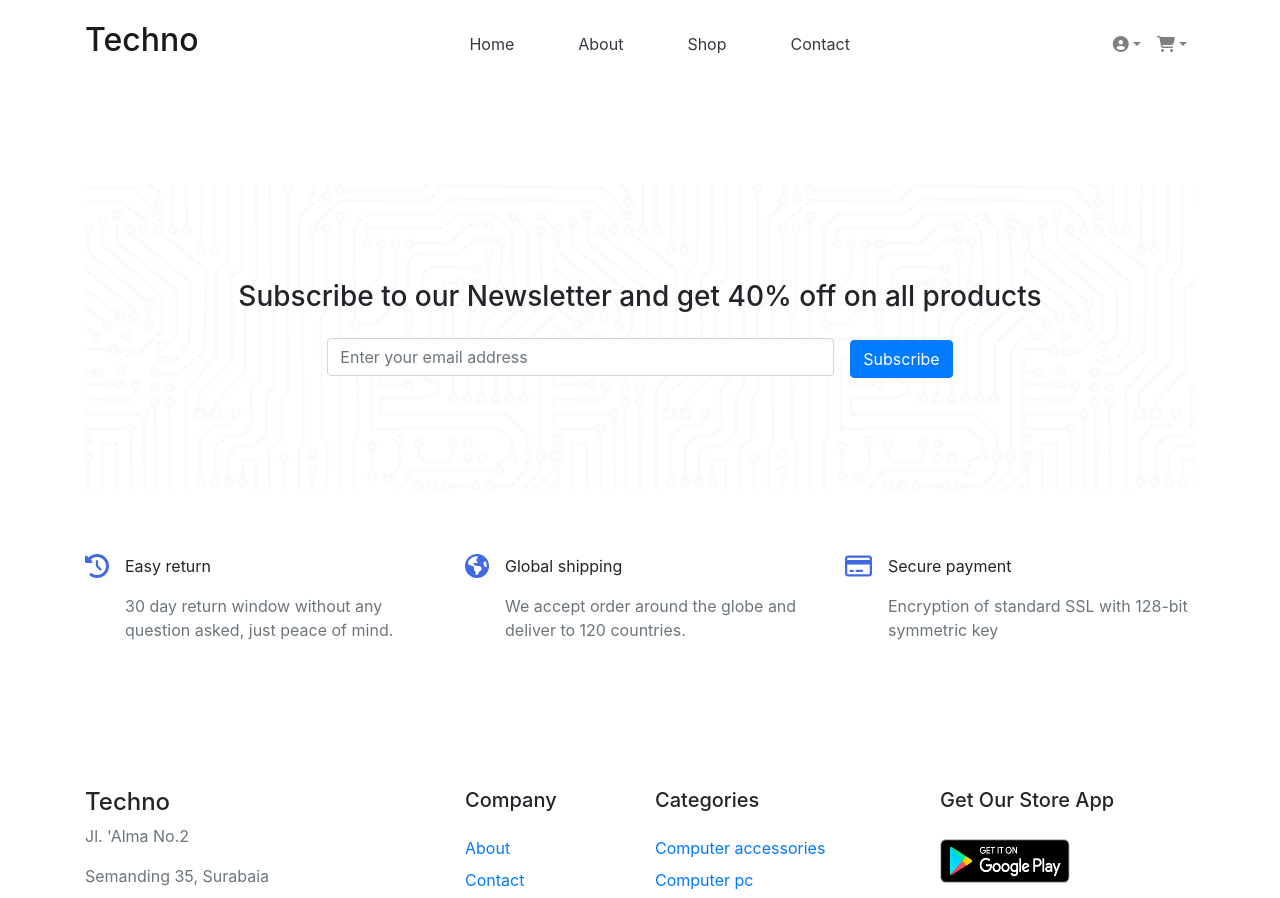
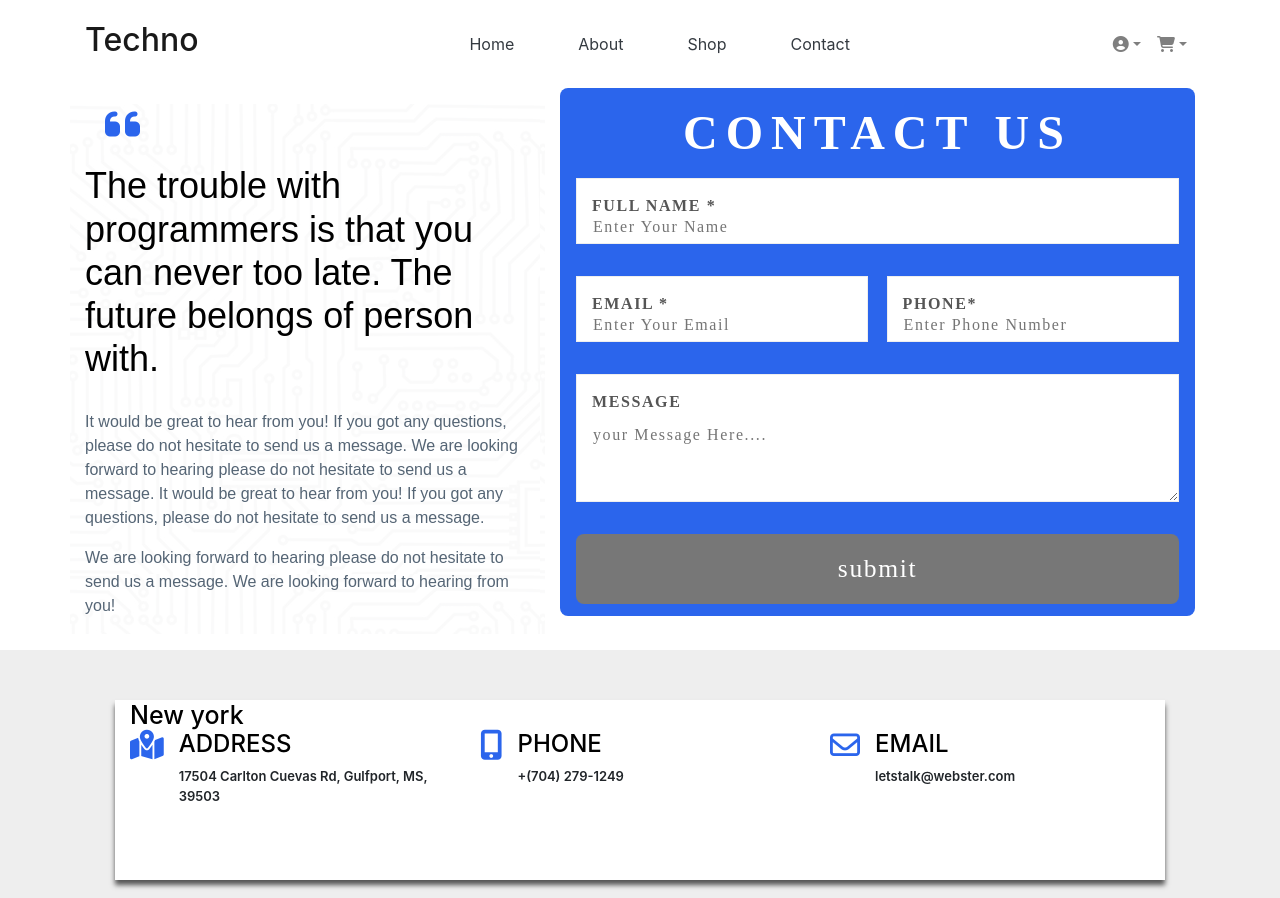
Before and after one commit to AhmedHany22/Techno, a React (Create React App) app: page / in a window 1280 px wide. Shown: the top 898 px of the page. Built offline with nearby package versions, Linux system fonts and the light colour scheme.

Commit message:
complete contact component

```diff
--- a/src/App.js
+++ b/src/App.js
@@ -2,11 +2,15 @@ import logo from './logo.svg';
 import './App.css';
 import Header from './components/Header/Header';
 import Footer from "./components/Footer/Footer";
+import Contact from "./components/Contact/Contact";
+
 
 function App() {
   return (
     <>
       <Header/>
+      <Contact/>
+
       <Footer/>
     </>
   );
--- /dev/null
+++ b/src/components/Contact/Contact.css
@@ -0,0 +1,136 @@
+.emaildisplay{
+    display: flex;
+}
+.table .contact {
+    font-family: "volkorn", serif;
+  }
+  .table .info {
+    font-family: Metropolis, sans-serif;
+    color: #556575;
+    font-size: 17px;
+    line-height: 1.5;
+    background-image: url(../../assets/background.png);
+    margin-top: 1rem;
+    background-color: rgba(255, 255, 255, 0.95);
+    text-align: left;
+    font-size: 20px;
+  }
+  .table .info i {
+    font-size: 40px;
+    color: #2B65EC;
+    margin-left: 20px;
+    margin-bottom: 20px;
+  }
+  .table .info h2 {
+    font-size: 36px;
+    font-size: 600;
+    margin-bottom: 30px;
+    color: black;
+  }
+  .table .info p {
+    font-size: 16px;
+  }
+  .table .contact-heading {
+    font-size: 3rem;
+    font-weight: 700;
+    text-transform: uppercase;
+    letter-spacing: 0.5rem;
+    color: #ffffff;
+    text-align: center;
+    margin-bottom: 1rem;
+  }
+  .table .contact-form {
+    width: 100%;
+    height: 33rem;
+    background-color: #2B65EC;
+    flex-direction: column;
+    border-radius: 0.5rem;
+    padding: 1rem;
+  }
+  .table .input-group {
+    width: 100%;
+    display: flex;
+    flex-direction: column;
+    margin: 1rem 0;
+    position: relative;
+  }
+  .table .input-groups {
+    width: 100%;
+    justify-content: space-between;
+  }
+  .table .input-groups .input-group {
+    width: 48.5%;
+  }
+  .table .input-group input, .table .input-group textarea {
+    padding: 3rem 1rem 1rem 1rem;
+    background-color: #ffffff;
+    border: 0.1rem solid #eee;
+    font-size: 1rem;
+    height: 3rem;
+    color: #777;
+    letter-spacing: 0.1rem;
+  }
+  .table .input-group label {
+    font-size: 1rem;
+    font-weight: 600;
+    text-transform: uppercase;
+    letter-spacing: 0.1rem;
+    color: #555;
+    position: absolute;
+    top: 1rem;
+    left: 1rem;
+  }
+  .table .form-btn {
+    align-content: center;
+    width: 100%;
+    padding: 1rem;
+    font-size: 1.6rem;
+    letter-spacing: 0.1rem;
+    margin-top: 1rem;
+    background-color: #777;
+    color: #ffffff;
+    border-radius: 0.5rem;
+    border: none;
+    cursor: pointer;
+  }
+  .table .form-btn:hover {
+    background-color: #555;
+  }
+  .table .input-group textarea {
+    height: 8rem !important;
+    max-width: 100%;
+  }
+
+  .contactBody {
+    background-color: #eee;
+    padding-top: 50px;
+    padding-bottom: 50px;
+  }
+  .contactBody .address {
+    height: 180px;
+    box-shadow: 0 5px 5px #555;
+    background-color: #ffffff;
+    margin-left: 100px !important;
+    margin-right: 100px !important;
+    margin-bottom: 20px;
+  }
+  .contactBody .address h2 {
+    margin-bottom: 0;
+    font-size: 25px;
+    color: black;
+  }
+  .contactBody .address .col-4 {
+    display: flex;
+  }
+  .contactBody .address .col-4 i {
+    font-size: 30px;
+    margin-right: 15px;
+    color: #2B65EC;
+  }
+  .contactBody .address .col-4 h4 {
+    color: black;
+  }
+  .contactBody .address .col-4 p {
+    font-size: 13px;
+    font-weight: 600;
+  }
--- /dev/null
+++ b/src/components/Contact/Contact.js
@@ -0,0 +1,140 @@
+import "./Contact.css";
+import "bootstrap/dist/css/bootstrap.min.css";
+
+const Contact = () => {
+
+  return (
+    <>
+    <div class="container table">
+    <div class="row" >
+      <div class="col-lg-5 col-sm-12 col-md-12 info">
+        <i class="fas fa-quote-left"></i>
+        <h2>
+          The trouble with programmers is that you can never too late. The future belongs of person with.
+        </h2>
+        <p>
+          It would be great to hear from you! If you got any questions, please
+          do not hesitate to send us a message. We are looking forward to hearing
+          please do not hesitate to send us a message. It would be great to hear
+          from you! If you got any questions, please do not hesitate to send us a message.
+        </p>
+        <p>
+          We are looking forward to hearing please do not hesitate to send us a message.
+          We are looking forward to hearing from you!
+        </p>
+      </div>
+      <div class="col-lg-7 col-sm-12 col-md-12">
+        <div class="contact">
+
+          <form action="" class="contact-form ">
+            <h1 class="contact-heading">contact us</h1>
+            <div class="input-group">
+              <label>full name *</label>
+              <input type="text" class="contact-input" placeholder="Enter Your Name"/>
+            </div>
+            <div class="input-groups emaildisplay" >
+              <div class="input-group">
+                <label>email *</label>
+                <input type="email" class="contact-input" placeholder="Enter Your Email"/>
+              </div>
+              <div class="input-group">
+                <label>phone*</label>
+                <input type="text" class="contact-input" placeholder="Enter Phone Number"/>
+              </div>
+            </div>
+            <div class="input-group">
+              <label>Message</label>
+              <textarea placeholder="your Message Here...." cols="30" rows="10" class="form-textarea"></textarea>
+            </div>
+            <input type="submit" value="submit" class="form-btn"/>
+          </form>
+        </div>
+      </div>
+    </div>
+  </div>
+
+  <div class="container-fluid contactBody">
+    <div class="row address">
+      <div class="col-12">
+        <div>
+          <h2>New york</h2>
+        </div>
+        <div>
+          <div class="row">
+            <div class="col-4">
+              <i class="fas fa-map-marked-alt"></i>
+              <div class="addrText">
+                <h4>ADDRESS</h4>
+                <p>
+                  17504 Carlton Cuevas Rd, Gulfport, MS, 39503
+                </p>
+              </div>
+            </div>
+            <div class="col-4 flex">
+              <i class="fas fa-mobile-alt"></i>
+              <div class="addrText">
+                <h4>PHONE</h4>
+                <p>
+                  +(704) 279-1249
+                </p>
+              </div>
+            </div>
+            <div class="col-4 flex">
+              <i class="far fa-envelope"></i>
+              <div class="addrText">
+                <h4>EMAIL</h4>
+                <p>
+                  letstalk@webster.com
+                </p>
+              </div>
+            </div>
+          </div>
+        </div>
+      </div>
+    </div>
+
+    <div class="row address">
+      <div class="col-12">
+        <div>
+          <h2>New york</h2>
+        </div>
+        <div>
+          <div class="row">
+            <div class="col-4">
+              <i class="fas fa-map-marked-alt"></i>
+              <div class="addrText">
+                <h4>ADDRESS</h4>
+                <p>
+                  17504 Carlton Cuevas Rd, Gulfport, MS, 39503
+                </p>
+              </div>
+            </div>
+            <div class="col-4 flex">
+              <i class="fas fa-mobile-alt"></i>
+              <div class="addrText">
+                <h4>PHONE</h4>
+                <p>
+                  +(704) 279-1249
+                </p>
+              </div>
+            </div>
+            <div class="col-4 flex">
+              <i class="far fa-envelope"></i>
+              <div class="addrText">
+                <h4>EMAIL</h4>
+                <p>
+                  letstalk@webster.com
+                </p>
+              </div>
+            </div>
+          </div>
+        </div>
+      </div>
+
+    </div>
+
+  </div>
+    </>
+    )
+  }
+    export default Contact;
```
